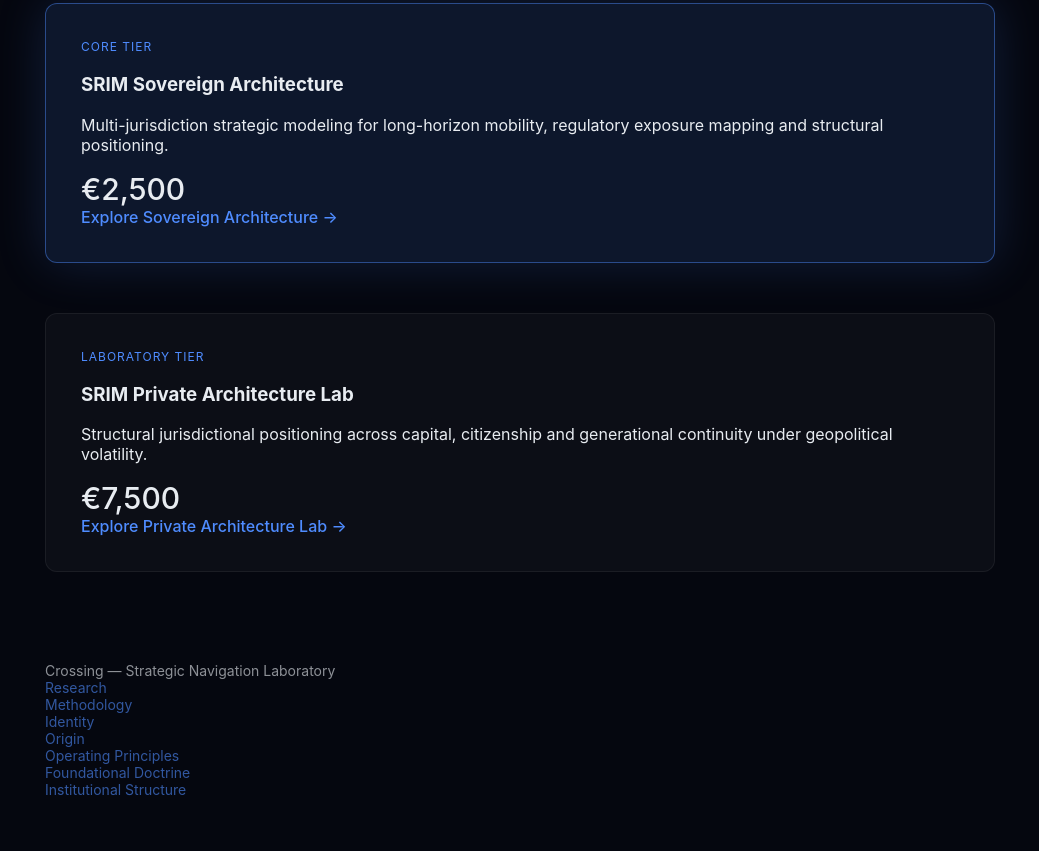
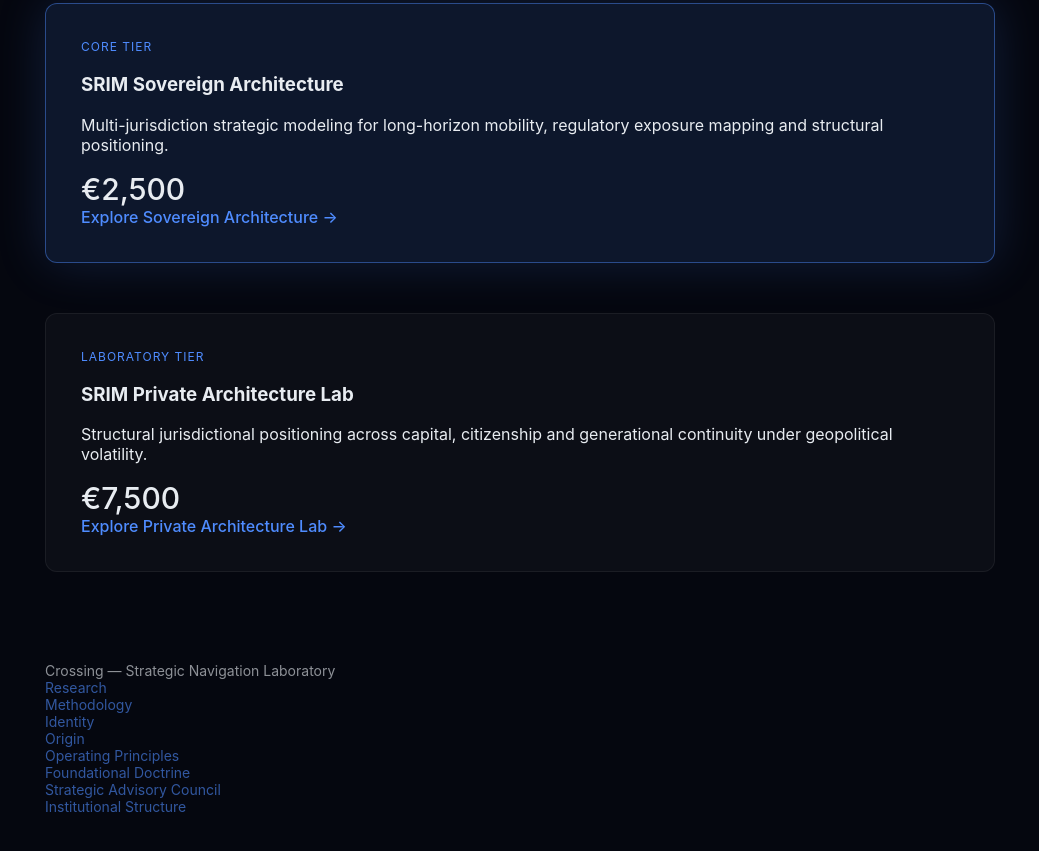
Before and after one commit to alexanderlebed/crossing-express, a website: page index.html in a window 1280 px wide. Shown: the part 740-1591 px from the top of the page, without its empty margins (120-1159 px from the left). Drawn offline with Linux system fonts and the light colour scheme.

Commit message:
Update index.html

```diff
--- a/index.html
+++ b/index.html
@@ -182,6 +182,7 @@ Crossing — Strategic Navigation Laboratory<br>
 <a href="/origin.html">Origin</a><br>
 <a href="/principles.html">Operating Principles</a><br>
 <a href="/doctrine.html">Foundational Doctrine</a><br>
+<a href="/council.html">Strategic Advisory Council</a><br>
 <a href="/institute.html">Institutional Structure</a>
 </div>
 
```
